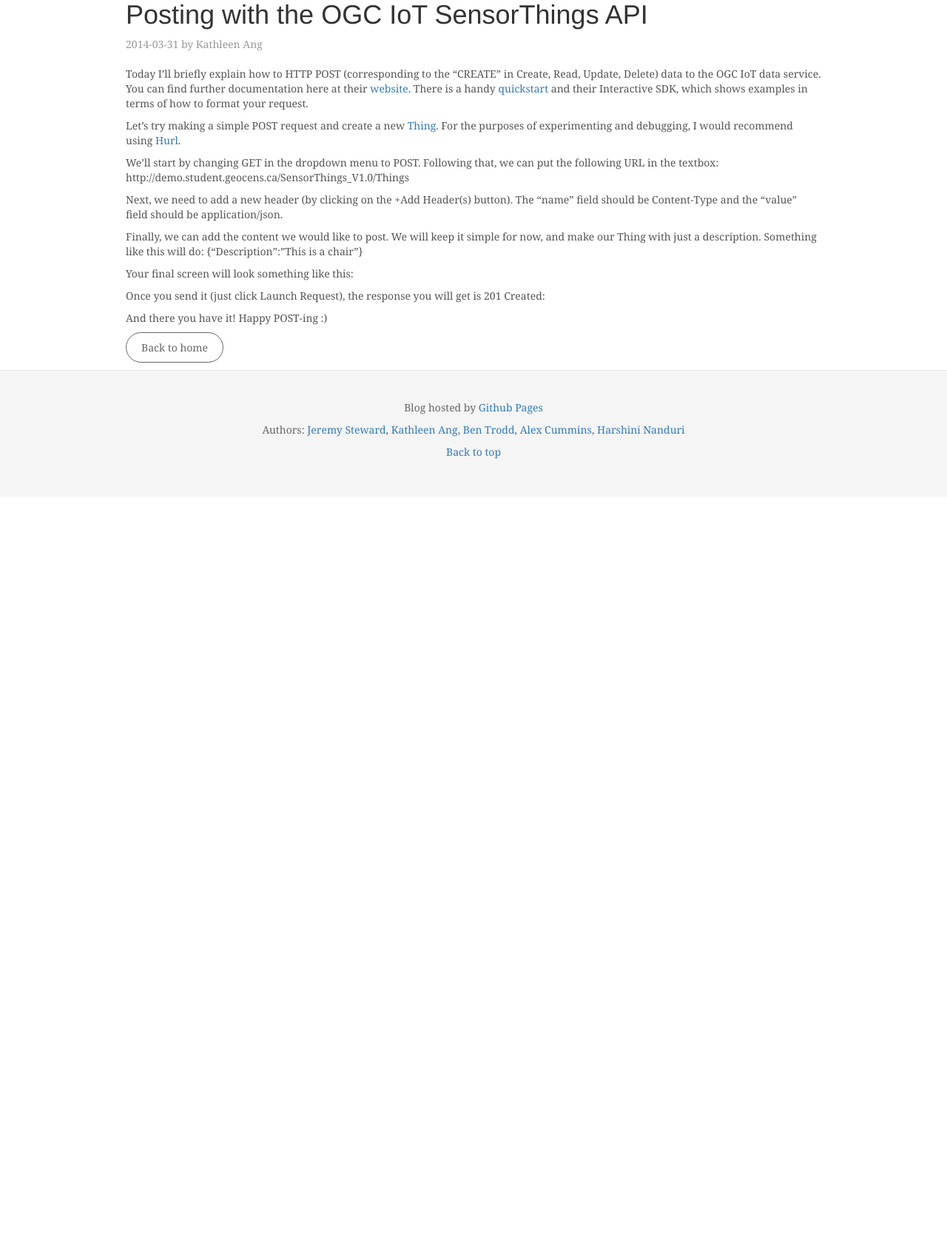
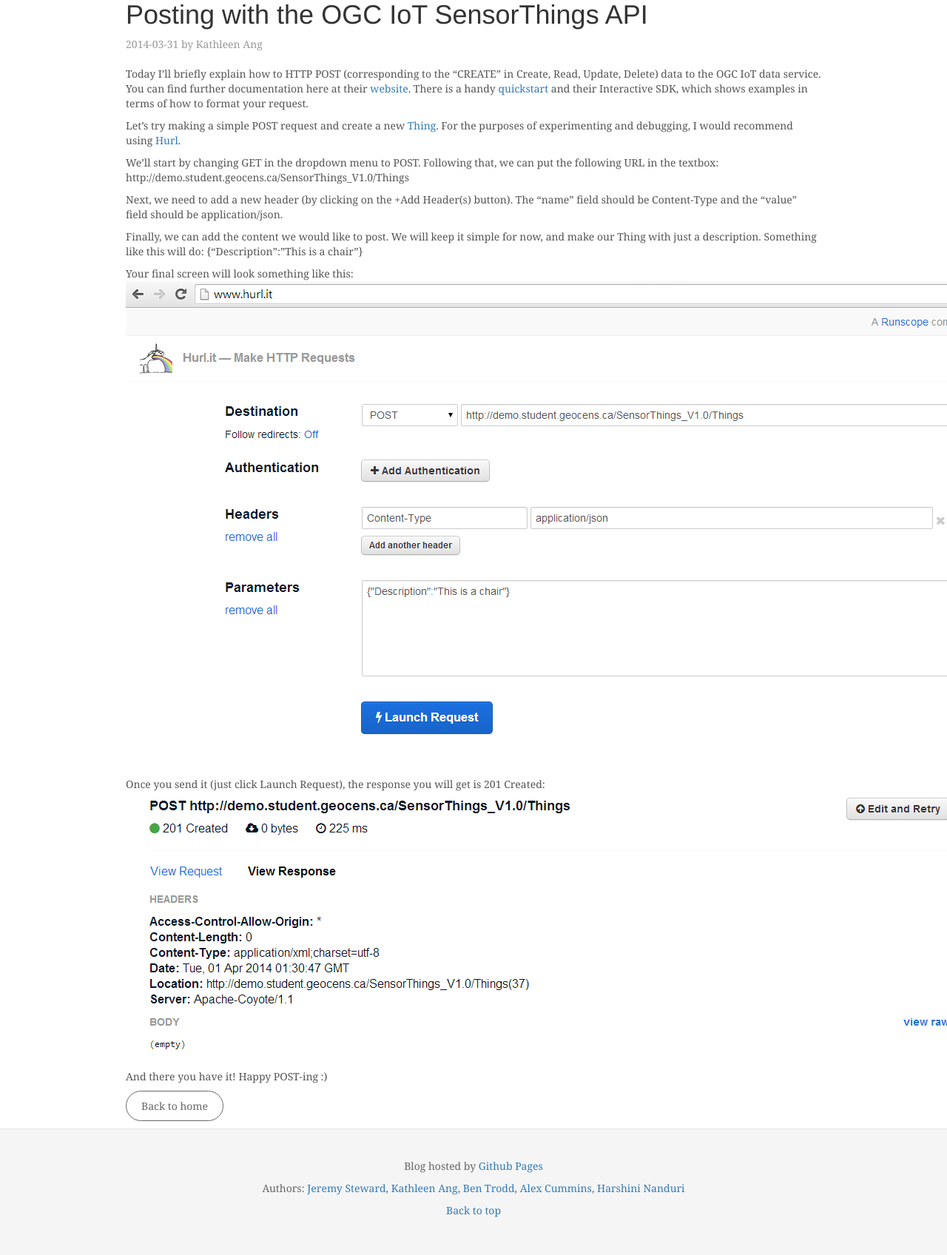
Before and after one commit to ThatGeoGuy/ENGO500, a Jekyll site: the page built from _posts/2014-03-31-posting-with-the-ogc-iot-sensorthings-api.markdown, in a window 1280 px wide. Shown: the whole page at 74% size. Built offline with Jekyll 4.4.1, drawn with Linux system fonts in a browser that asks for light colours; nearby versions of some CDN libraries; before the commit the page ends 900 px from its top, so only the background shows below that.

Commit message:
Fix images in post 2

```diff
--- a/_posts/2014-03-31-posting-with-the-ogc-iot-sensorthings-api.markdown
+++ b/_posts/2014-03-31-posting-with-the-ogc-iot-sensorthings-api.markdown
@@ -23,9 +23,9 @@ Finally, we can add the content we would like to post. We will keep it simple fo
     {"Description":"This is a chair"}
 
 Your final screen will look something like this:
-![](images/hurl_screenshot.png)
+![](http://thatgeoguy.github.io/ENGO500/images/hurl_screenshot.png)
 
 Once you send it (just click Launch Request), the response you will get is 201 Created:
-![](images/hurl_result.png)
+![](http://thatgeoguy.github.io/ENGO500/images/hurl_result.png)
 
 And there you have it! Happy POST-ing :)
```
